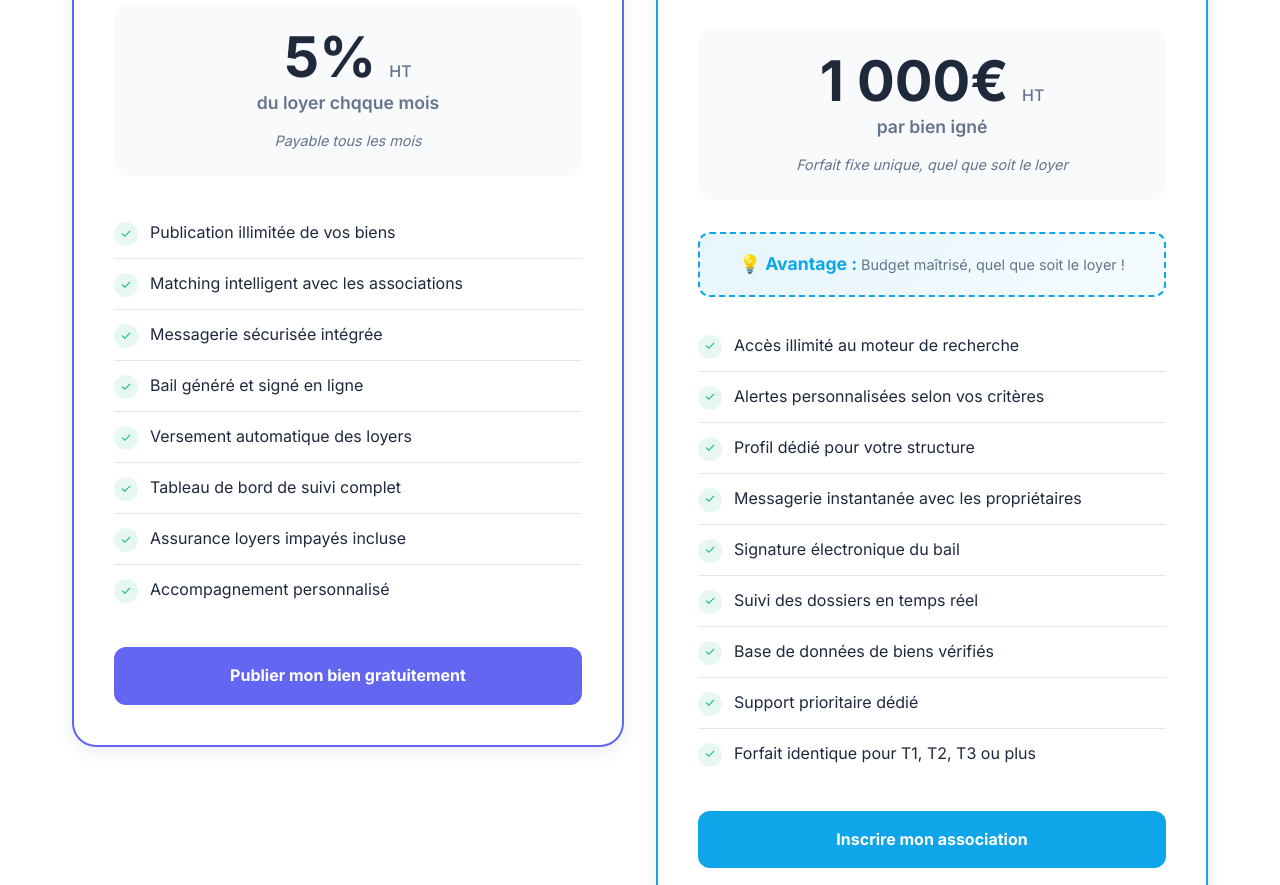
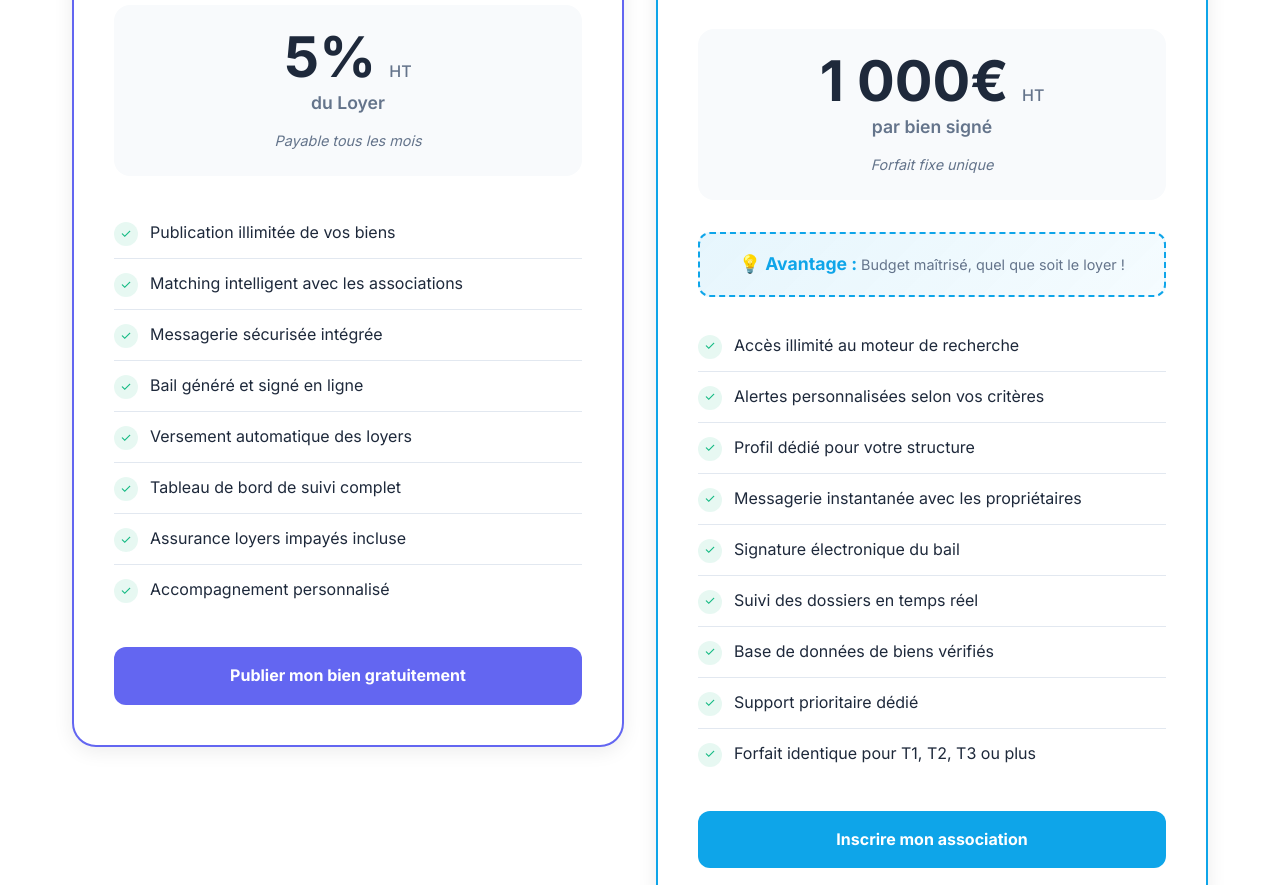
Before and after one commit to andrianasolojeanmichel-bit/stackblitz-starters-fk7rq4da, a website: page nostarifs.html in a window 1280 px wide. Shown: the part 974-1859 px from the top of the page. Drawn offline with Linux system fonts and the light colour scheme.

Commit message:
changing tarifs

```diff
--- a/nostarifs.html
+++ b/nostarifs.html
@@ -738,7 +738,7 @@
 
                 <div class="price-block">
                     <div class="price">5% <span>HT</span></div>
-                    <span class="price-suffix">du loyer chqque mois</span>
+                    <span class="price-suffix">du Loyer</span>
                     <p class="price-note">Payable tous les mois</p>
                 </div>
 
@@ -767,8 +767,8 @@
 
                 <div class="price-block">
                     <div class="price">1 000€ <span>HT</span></div>
-                    <span class="price-suffix">par bien <s></s>igné</span>
-                    <p class="price-note">Forfait fixe unique, quel que soit le loyer</p>
+                    <span class="price-suffix">par bien <s></s>signé</span>
+                    <p class="price-note">Forfait fixe unique</p>
                 </div>
 
                 <div class="fixed-price-highlight">
```
